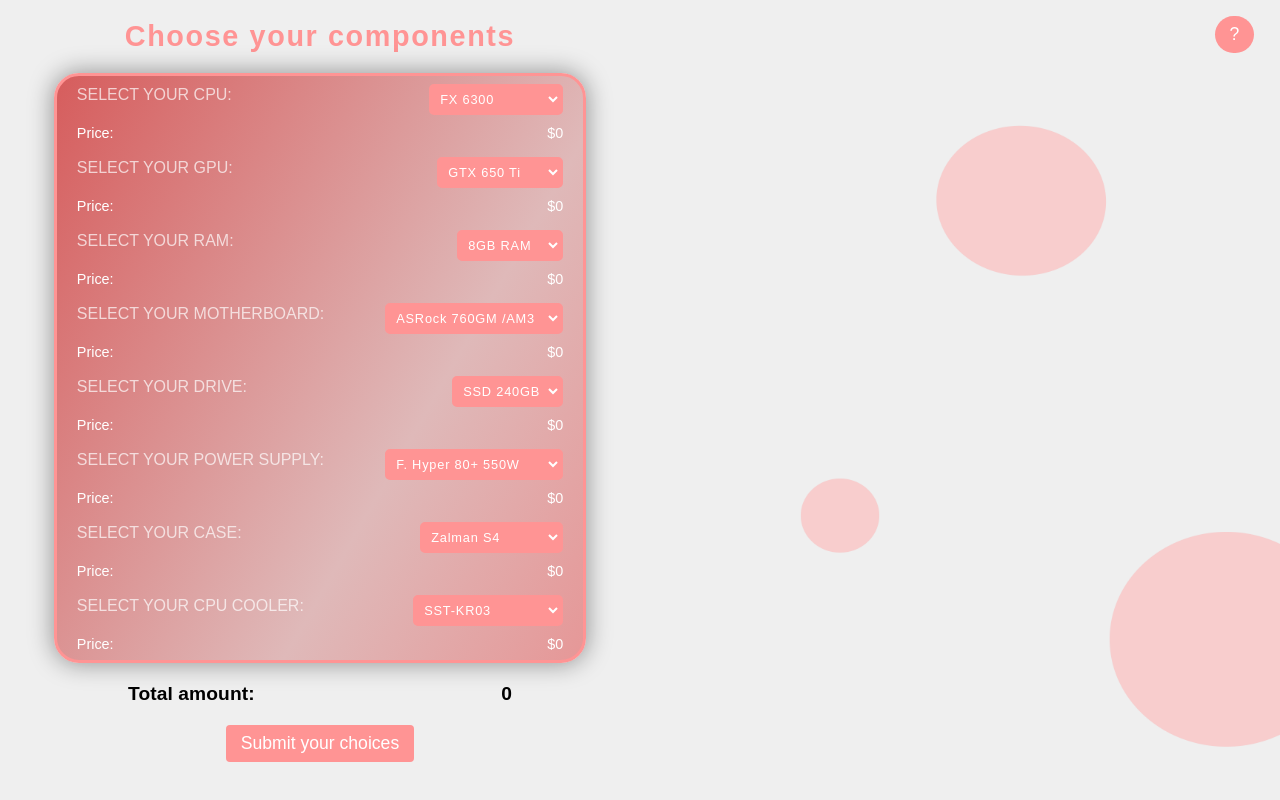
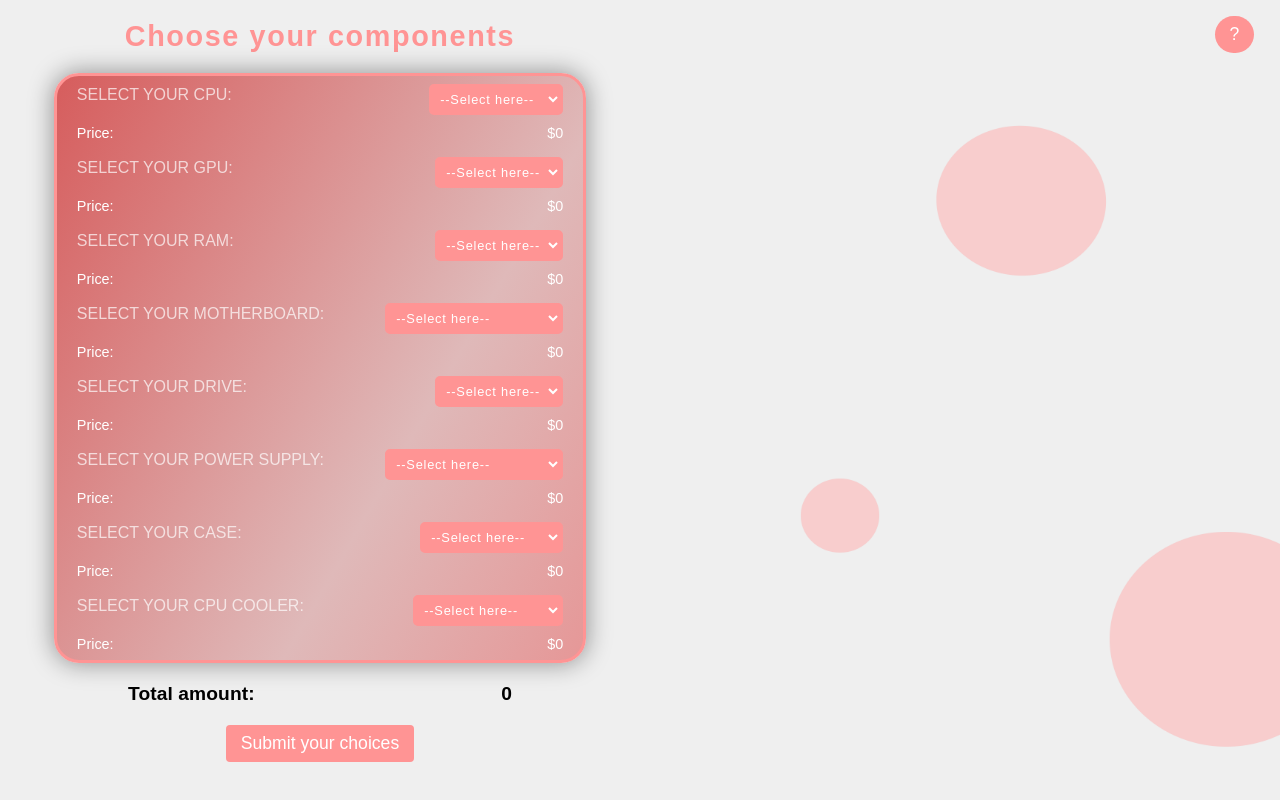
Before and after one commit to Brnjak6/BeatTheReqs, a plain HTML site: page index.html in a window 1280 px wide. Drawn offline with Linux system fonts and the light colour scheme.

Commit message:
minor update

```diff
--- a/index.html
+++ b/index.html
@@ -29,6 +29,7 @@
             <div class="selection">
                 <label for="cpu" class="selection__text">Select your cpu:</label>
                 <select name="processors" id="cpu" class="selection__box">
+                    <option value="am3" data-price="0">--Select here--</option>
                     <option value="am3" data-price="80">FX 6300</option>
                     <option value="am3" data-price="100">FX 8320</option>
                     <option value="am4" data-price="130">Ryzen 3 2200G</option>
@@ -49,6 +50,7 @@
             <div class="selection">
                 <label for="gpu" class="selection__text">Select your gpu:</label>
                 <select name="graphic-cards" id="gpu" class="selection__box">
+                    <option value="am3" data-price="0">--Select here--</option>
                     <option value="gpu" data-price="90">GTX 650 Ti</option>
                     <option value="gpu" data-price="100">AMD HD 7850 </option>
                     <option value="gpu" data-price="110">GTX 660</option>
@@ -69,7 +71,7 @@
             <div class="selection">
                 <label for="ram" class="selection__text">Select your ram:</label>
                 <select name="ram" id="ram" class="selection__box">
-
+                    <option value="am3" data-price="0">--Select here--</option>
                     <option value="am4" data-price="70">8GB RAM</option>
                     <option value="am4" data-price="90">12GB RAM</option>
                     <option value="am4" data-price="120">16GB RAM</option>
@@ -81,6 +83,7 @@
             <div class="selection">
                 <label for="mobo" class="selection__text">Select your motherboard:</label>
                 <select name="mobo" id="mobo" class="selection__box">
+                    <option value="am3" data-price="0">--Select here--</option>
                     <option value="am3" data-price="50">ASRock 760GM /AM3</option>
                     <option value="am4" data-price="60">Gigabyte A320M /AM4</option>
                     <option value="am4" data-price="70">ASRock A520M /AM4</option>
@@ -96,6 +99,7 @@
             <div class="selection">
                 <label for="ssd" class="selection__text">Select your drive:</label>
                 <select name="ssd" id="ssd" class="selection__box">
+                    <option value="am3" data-price="0">--Select here--</option>
                     <option value="8" data-price="40">SSD 240GB</option>
                     <option value="16" data-price="80">SSD 500GB</option>
                     <option value="16" data-price="120">SSD 1TB</option>
@@ -107,6 +111,7 @@
             <div class="selection">
                 <label for="psu" class="selection__text">Select your power supply:</label>
                 <select name="psu" id="psu" class="selection__box">
+                    <option value="am3" data-price="0">--Select here--</option>
                     <option value="8" data-price="45">F. Hyper 80+ 550W</option>
                     <option value="16" data-price="70">Evga 500W</option>
                     <option value="16" data-price="95">TT GX1 600W</option>
@@ -119,6 +124,7 @@
             <div class="selection">
                 <label for="case" class="selection__text">Select your case:</label>
                 <select name="case" id="case" class="selection__box">
+                    <option value="am3" data-price="0">--Select here--</option>
                     <option value="8" data-price="35">Zalman S4</option>
                     <option value="16" data-price="50">Sharkoon VG5-V</option>
                     <option value="16" data-price="60">LC-Power 706B</option>
@@ -133,6 +139,7 @@
             <div class="selection">
                 <label for="cooler" class="selection__text">Select your cpu cooler:</label>
                 <select name="cooler" id="cooler" class="selection__box">
+                    <option value="am3" data-price="0">--Select here--</option>
                     <option value="clr" data-price="10">SST-KR03</option>
                     <option value="clr" data-price="20">Zalman CNPS4X</option>
                     <option value="clr" data-price="30">LC CC-120</option>
--- a/script.js
+++ b/script.js
@@ -33,7 +33,7 @@ sumButton.addEventListener('click', function(e) {
     for (let i=0; i<priceAll.length; i++){
         if(priceAll[i].innerHTML == 0) {
             priceTotal.style.color = 'red'
-           return priceTotal.innerHTML = 'Input missing...';
+           return priceTotal.innerHTML = 'Please, choose every component...';
         } else {
             total += parseInt(priceAll[i].innerHTML);
         }
```
